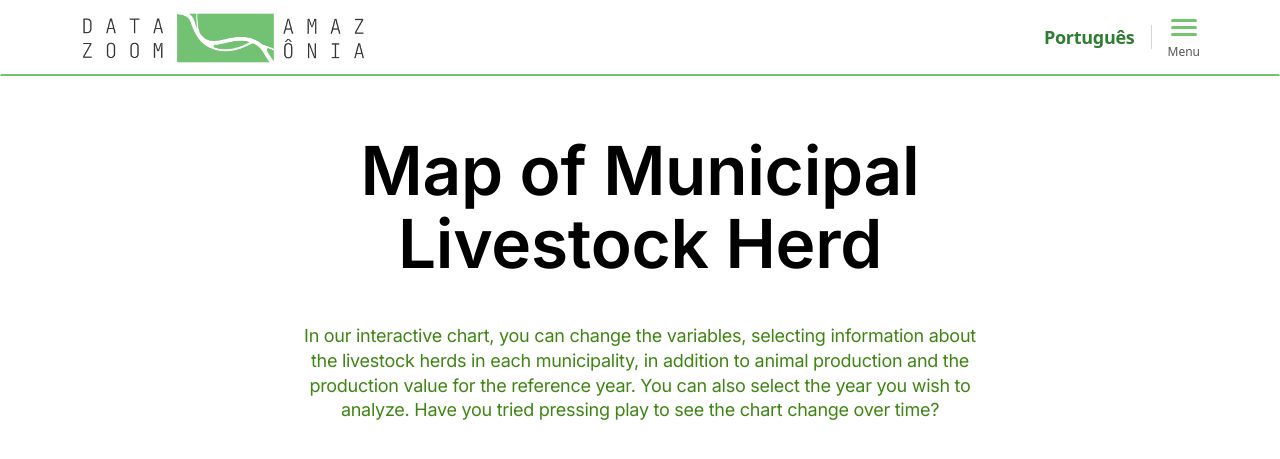
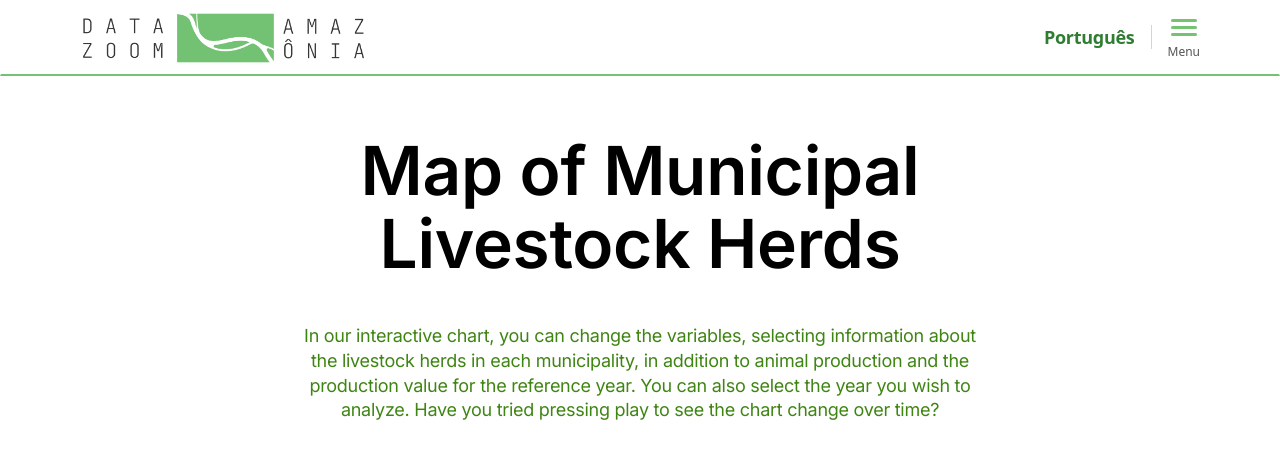
Before and after one commit to datazoompuc/amazonia, a Jekyll site: the page built from en/viz/mapa-do-efetivo-pecuario-dos-municipios.md, in a window 1280 px wide and 900 px high, cut to the strip 0-474 px from the top of the window. Shown: the top 459 px of the strip. Built offline with Jekyll 4.4.1, drawn with Linux system fonts in a browser that asks for light colours; nearby versions of some CDN libraries.

Commit message:
Update mapa-do-efetivo-pecuario-dos-municipios.md

```diff
--- a/en/viz/mapa-do-efetivo-pecuario-dos-municipios.md
+++ b/en/viz/mapa-do-efetivo-pecuario-dos-municipios.md
@@ -1,12 +1,12 @@
 ---
 layout: default
 lang: en
-title: "Map of Municipal Livestock Herd"
-description: "Map of Municipal Livestock Herd"
+title: "Map of Municipal Livestock Herds"
+description: "Map of Municipal Livestock Herds"
 ---
 <br><br>
 <!-- chart title without quotes -->
-<h1 class="title-about" style="margin: 0px 200px;">Map of Municipal Livestock Herd</h1>
+<h1 class="title-about" style="margin: 0px 200px;">Map of Municipal Livestock Herds</h1>
 <br>
 <!-- chart instructions -->
 <p class="text-center" style="font-size:18px;color:#3f8513; margin:20px 300px;">
@@ -21,7 +21,7 @@ description: "Map of Municipal Livestock Herd"
     height="800"
     frameborder="0"
     allowfullscreen
-    title="Map of Municipal Livestock Herd"
+    title="Map of Municipal Livestock Herds"
   ></iframe>
 </div>
 
```
